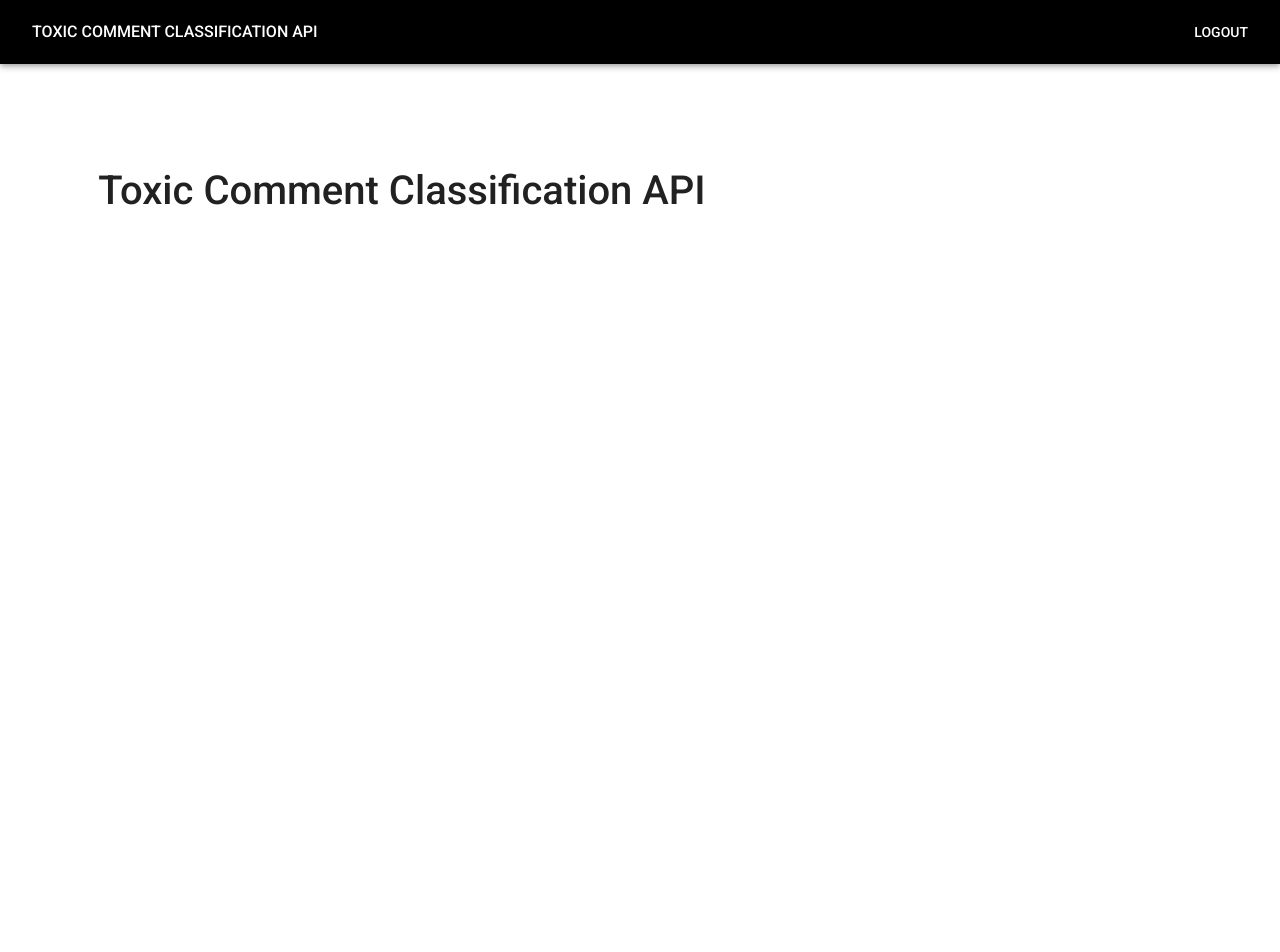
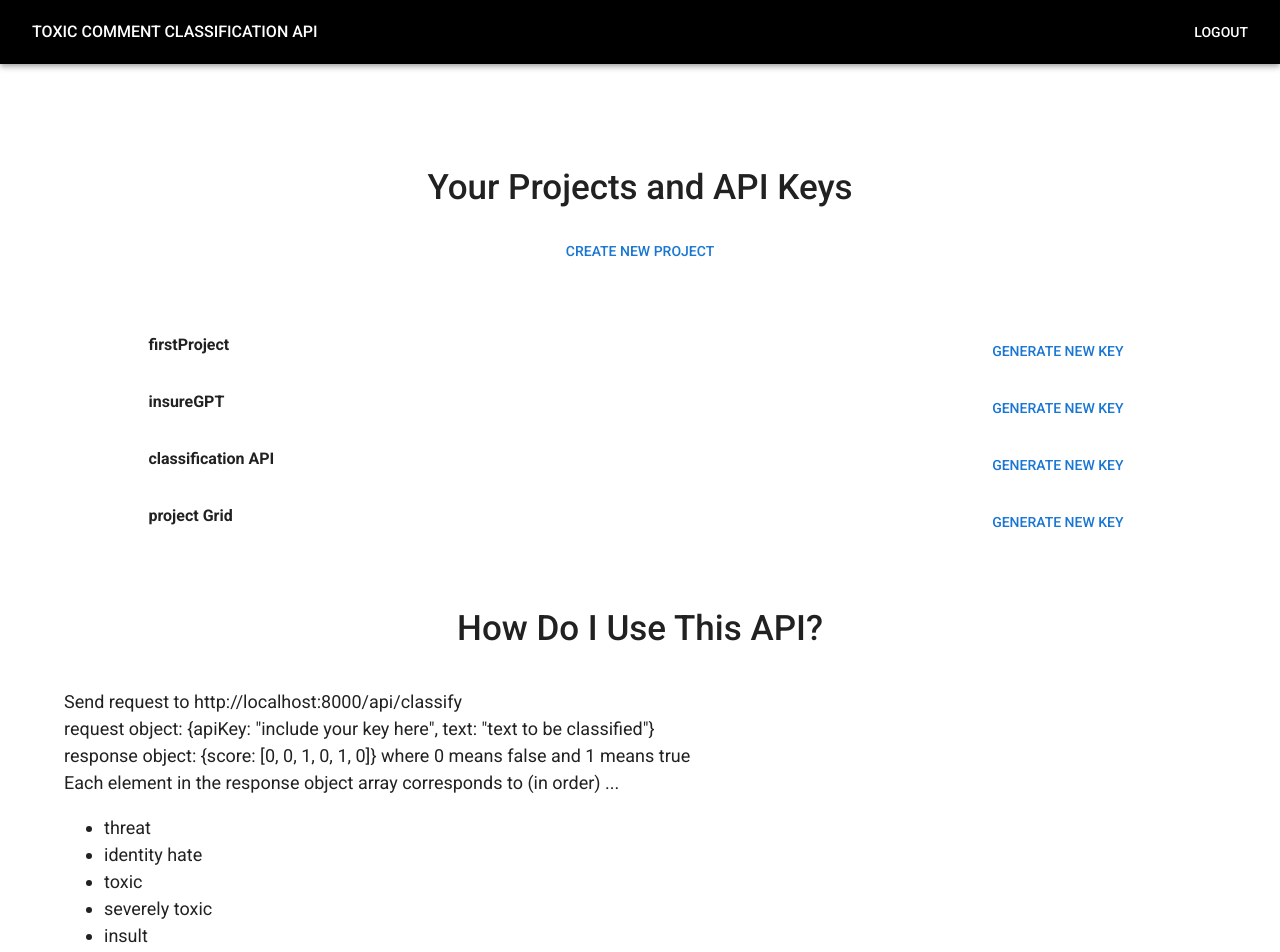
Before and after one commit to n1sh1thaS/toxic-comment-classification-api, a React (Vite) app in the folder client/: page /keys in a window 1280 px wide. Shown: the top 952 px of the page. Before the commit the page ends 800 px from the top, so only its background shows below. Built offline with nearby package versions, Linux system fonts and the light colour scheme.

Commit message:
keys page - frontend

```diff
--- /dev/null
+++ b/client/src/components/NewKeyModal.jsx
@@ -0,0 +1,76 @@
+import React, { useState } from "react";
+import { Modal, Button, Box, IconButton, TextField } from "@mui/material";
+import DoneIcon from "@mui/icons-material/Done";
+
+const modalStyle = {
+  position: "absolute",
+  top: "50%",
+  left: "50%",
+  transform: "translate(-50%, -50%)",
+  width: 400,
+  borderRadius: 3,
+  bgcolor: "background.paper",
+  boxShadow: 24,
+  p: 4,
+};
+
+const NewKeyModal = (props) => {
+  const { title } = props;
+  const [openModal, setOpenModal] = useState(false);
+  const [newKey, setNewKey] = useState("Error Generating Key. Try Again.");
+
+  const generateNewKey = () => {
+    //generate key and replace old key
+    setNewKey("12345random");
+    setOpenModal(true);
+  };
+  return (
+    <>
+      <Box
+        display="flex"
+        flexDirection="row"
+        justifyContent={"space-between"}
+        margin="2%"
+      >
+        <span style={{ fontWeight: "bold" }}>{title}</span>
+        <Button onClick={generateNewKey}>Generate New Key</Button>
+      </Box>
+      <Modal
+        open={openModal}
+        onClose={() => {
+          setOpenModal(false);
+        }}
+      >
+        <Box sx={modalStyle}>
+          <Box sx={{ display: "flex", flexDirection: "column", gap: 2 }}>
+            <TextField
+              error
+              id="standard-read-only-input"
+              defaultValue={newKey}
+              label="Your New API Key"
+              variant="standard"
+              slotProps={{
+                input: {
+                  readOnly: true,
+                },
+              }}
+              helperText="You will not be able to view this API key again. Ensure that you have saved it securely. Generate a new key if needed."
+            />
+            <Box align="center">
+              <IconButton
+                onClick={() => {
+                  setOpenModal(false);
+                }}
+                sx={{ align: "left" }}
+              >
+                <DoneIcon fontSize="small" />
+              </IconButton>
+            </Box>
+          </Box>
+        </Box>
+      </Modal>
+    </>
+  );
+};
+
+export default NewKeyModal;
--- /dev/null
+++ b/client/src/components/NewProjectModal.jsx
@@ -0,0 +1,81 @@
+import React, { useState } from "react";
+import { Modal, Button, Box, IconButton, TextField } from "@mui/material";
+import DoneIcon from "@mui/icons-material/Done";
+
+const modalStyle = {
+  position: "absolute",
+  top: "50%",
+  left: "50%",
+  transform: "translate(-50%, -50%)",
+  width: 400,
+  borderRadius: 3,
+  bgcolor: "background.paper",
+  boxShadow: 24,
+  p: 4,
+};
+
+const NewProjectModal = (props) => {
+  const [title, setTitle] = useState("Untitled");
+  const [openModal, setOpenModal] = useState(false);
+  const [key, setKey] = useState(null);
+
+  const createProject = () => {
+    //generate key + project
+    setKey("12345random");
+  };
+
+  const resetModal = () => {
+    setOpenModal(false);
+    setKey("");
+    setTitle("Untitled");
+  };
+  return (
+    <>
+      <Button onClick={() => setOpenModal(true)}>Create New Project</Button>
+      <Modal open={openModal} onClose={resetModal}>
+        <Box sx={modalStyle}>
+          <Box sx={{ display: "flex", flexDirection: "column", gap: 2 }}>
+            <TextField
+              id={key ? "standard-read-only-input" : "standard"}
+              defaultValue={title}
+              label="Project Name"
+              variant="standard"
+              slotProps={
+                key
+                  ? {
+                      input: {
+                        readOnly: true,
+                      },
+                    }
+                  : null
+              }
+            />
+            {!key && <Button onClick={createProject}>Generate Key</Button>}
+            {key && (
+              <TextField
+                error
+                id="standard-read-only-input"
+                defaultValue={key}
+                label="Your API Key"
+                variant="standard"
+                slotProps={{
+                  input: {
+                    readOnly: true,
+                  },
+                }}
+                helperText="You will not be able to view this API key again. Ensure that you have saved it securely. Generate a new key if needed."
+              />
+            )}
+            <Box align="center">
+              <IconButton onClick={resetModal} sx={{ align: "left" }}>
+                <DoneIcon fontSize="small" />
+              </IconButton>
+            </Box>
+          </Box>
+        </Box>
+      </Modal>
+    </>
+  );
+};
+
+export default NewProjectModal;
--- a/client/src/pages/Keys.jsx
+++ b/client/src/pages/Keys.jsx
@@ -1,23 +1,68 @@
 import React from "react";
-import { Grid, Typography } from "@mui/material";
+import { Grid, Typography, Box, Button } from "@mui/material";
 import NavBar from "../components/NavBar";
+import NewKeyModal from "../components/NewKeyModal";
+import NewProjectModal from "../components/NewProjectModal";
 const Keys = () => {
+  const testProjects = [
+    "firstProject",
+    "insureGPT",
+    "classification API",
+    "project Grid",
+  ];
   return (
     <Grid container spacing={3}>
       <Grid item xs={12}>
         <NavBar showLogout />
       </Grid>
-      <Grid item xs={12} sm={6} marginLeft={11} marginTop={10}>
+      <Grid item xs={12} sm={12} marginTop={10}>
         <Typography
           variant="h3"
           align="center"
-          sx={{ fontWeight: "500", fontSize: "40px" }}
+          sx={{ fontWeight: "500", fontSize: "35px" }}
         >
-          Toxic Comment Classification API
+          Your Projects and API Keys
         </Typography>
+        <Box align="center" marginTop={3}>
+          <NewProjectModal />
+        </Box>
+        <Box margin="5% 10% 0% 10%">
+          {testProjects.map((title, index) => (
+            <NewKeyModal key={index} title={title} />
+          ))}
+        </Box>
       </Grid>
-      <Grid item xs={12} sm={4}>
-        <Typography variant="h3" align="right"></Typography>
+      <Grid item xs={12} sm={12} marginTop={3}>
+        <Typography
+          variant="h3"
+          align="center"
+          sx={{ fontWeight: "500", fontSize: "35px" }}
+        >
+          How Do I Use This API?
+        </Typography>
+        <Typography
+          variant="body1"
+          margin="3% 0% 0% 5%"
+          sx={{ fontWeight: "300", fontSize: 18 }}
+        >
+          Send request to http://localhost:8000/api/classify <br />
+          request object:
+          {' {apiKey: "include your key here", text: "text to be classified"}'}
+          <br />
+          response object:
+          {" {score: [0, 0, 1, 0, 1, 0]}"} where 0 means false and 1 means true
+          <br />
+          Each element in the response object array corresponds to (in order)
+          ...
+          <ul>
+            <li>threat</li>
+            <li>identity hate</li>
+            <li>toxic</li>
+            <li>severely toxic</li>
+            <li>insult</li>
+            <li>obscene</li>
+          </ul>
+        </Typography>
       </Grid>
     </Grid>
   );
```
Also changed, not shown: client/src/css/modal.css (added, +11 -0 lines).
